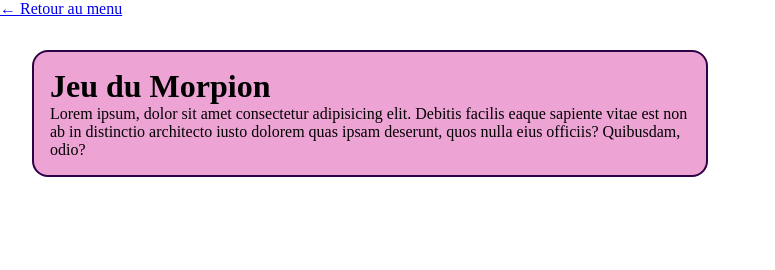
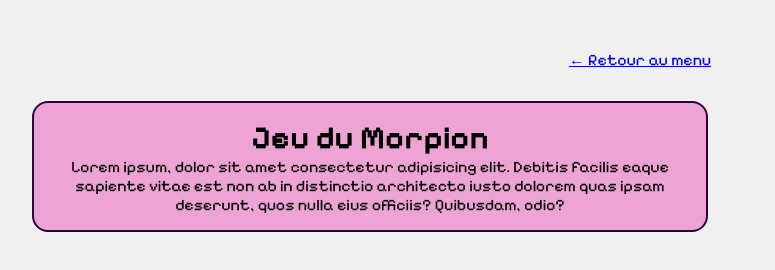
Before and after one commit to Florian-DG/Projet-Arcade, a plain HTML site: page html/morpion.html in a window 1280 px wide. Shown: the whole page, without its empty margins (0-775 px from the left). Drawn offline with Linux system fonts and the light colour scheme.

Commit message:
Ajout de la police

```diff
--- a/assets/css/guessnumber.css
+++ b/assets/css/guessnumber.css
@@ -1,6 +1,6 @@
 /* GuessNumber */
 body {
-    font-family: Arial, sans-serif;
+    font-family: "Pixelify Sans", sans-serif;
     text-align: center;
     margin-top: 50px;
     background-color: #f0f0f0;
--- /dev/null
+++ b/assets/css/morpion.css
@@ -0,0 +1,6 @@
+body {
+    font-family: "Pixelify Sans", sans-serif;
+    text-align: center;
+    margin-top: 50px;
+    background-color: #f0f0f0;
+}
--- /dev/null
+++ b/assets/css/pendu.css
@@ -0,0 +1,6 @@
+body {
+    font-family: "Pixelify Sans", sans-serif;
+    text-align: center;
+    margin-top: 50px;
+    background-color: #f0f0f0;
+}
--- a/assets/css/style.css
+++ b/assets/css/style.css
@@ -1,5 +1,5 @@
 body {
-    font-family: Arial, sans-serif;
+    font-family: "Pixelify Sans", sans-serif;
     background-color: #f0f2f5; /* Un gris très clair */
     color: #333;
     margin: 0;
--- a/html/morpion.html
+++ b/html/morpion.html
@@ -5,7 +5,11 @@
     <meta charset="UTF-8">
     <meta name="viewport" content="width=device-width, initial-scale=1.0">
     <title>Le Morpion ! </title>
-    <link rel="stylesheet" href="../assets/css/pages.css"></a>
+    <link rel="stylesheet" href="../assets/css/morpion.css">
+    <link rel="stylesheet" href="../assets/css/pages.css">
+    <link rel="preconnect" href="https://fonts.googleapis.com">
+    <link rel="preconnect" href="https://fonts.gstatic.com" crossorigin>
+    <link href="https://fonts.googleapis.com/css2?family=Pixelify+Sans:wght@400..700&display=swap" rel="stylesheet">
 </head>
 
 <body>
```
Also changed, not shown: html/guessnumber.html (+3 -0 lines), html/pendu.html (+5 -1 lines), index.html (+6 -0 lines).
